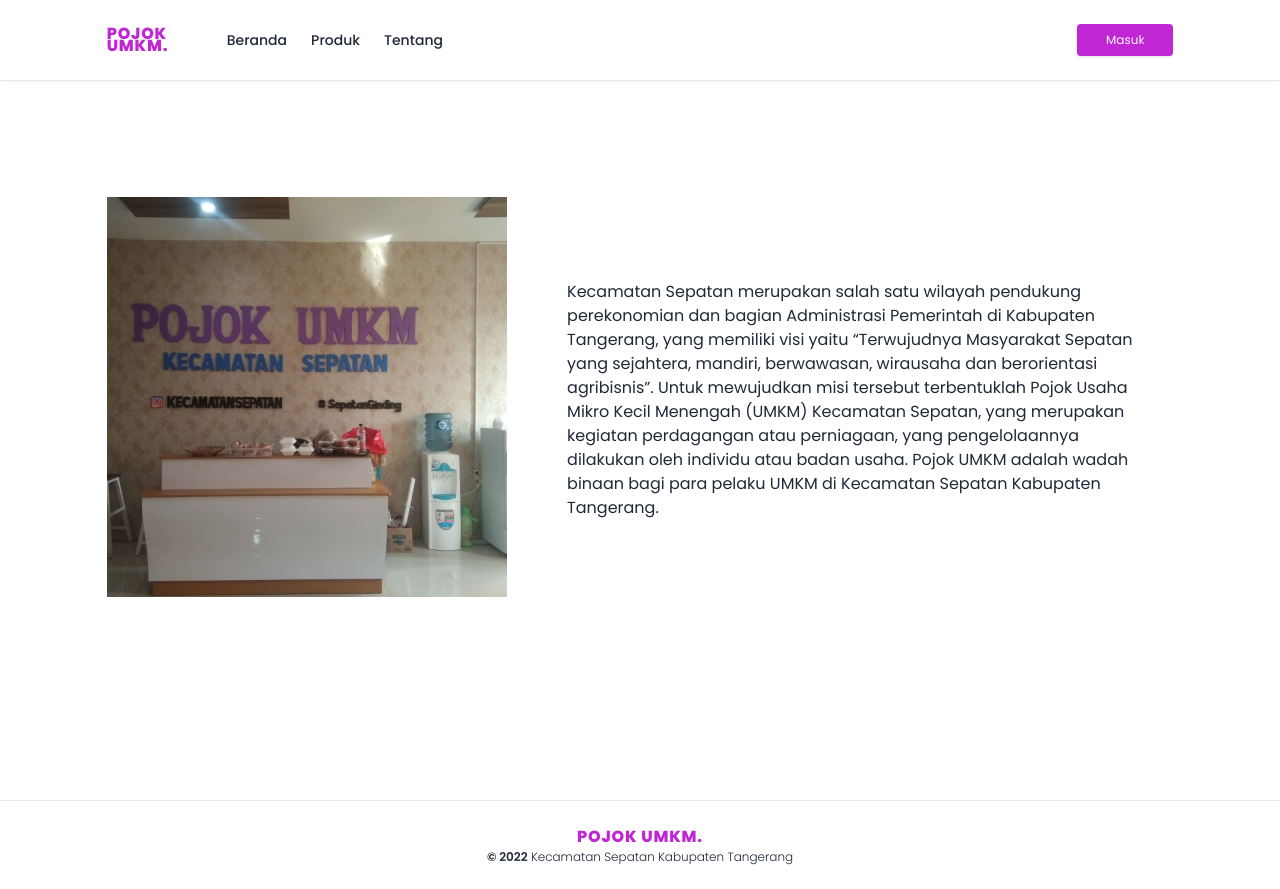
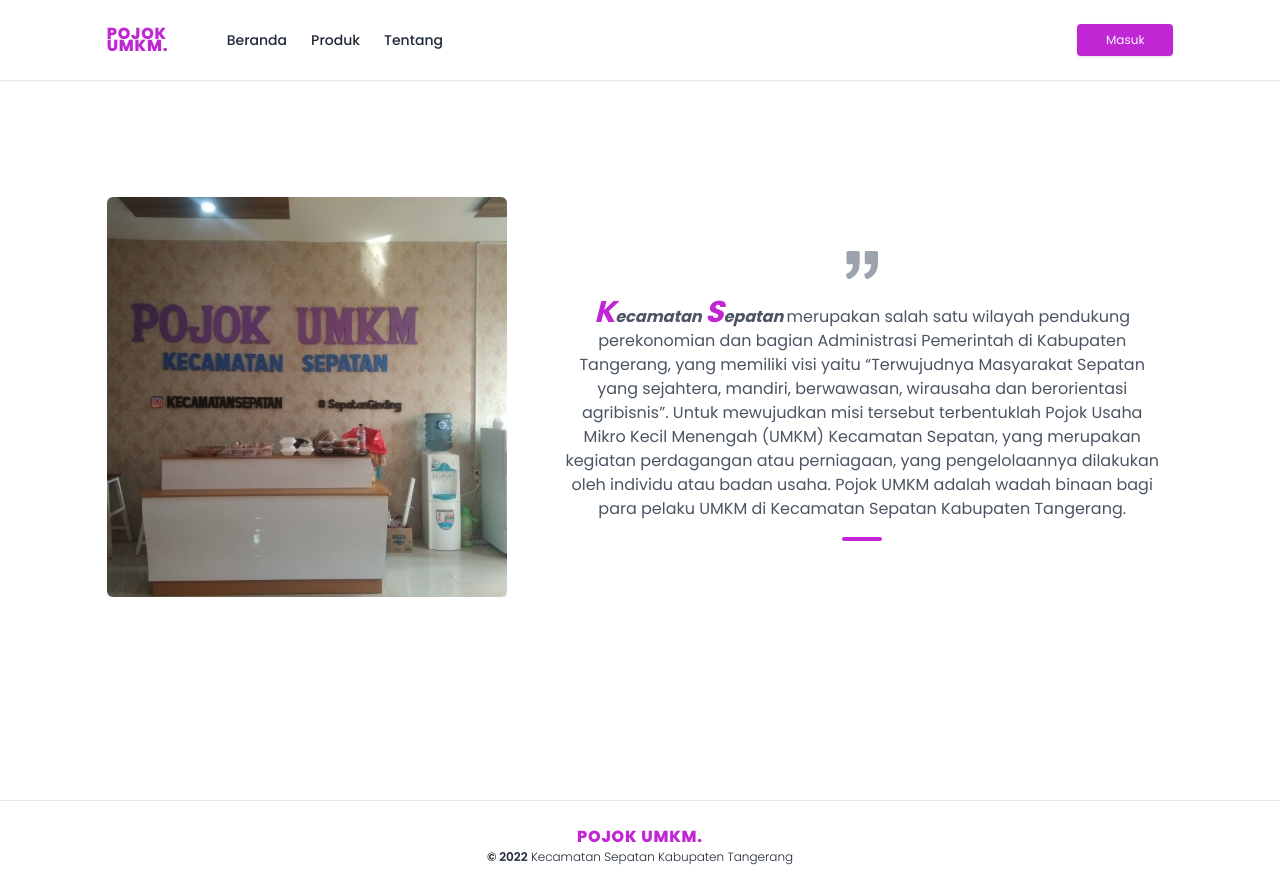
Before and after one commit to chancann/clientv2, a Next.js app: page /about in a window 1280 px wide. Built offline with nearby package versions, Linux system fonts and the light colour scheme.

Commit message:
'FINISHING'

```diff
--- a/pages/about.js
+++ b/pages/about.js
@@ -12,24 +12,69 @@ export default function about() {
               <Image
                 src={heroAbout}
                 alt="heroAbout"
-                className="w-full h-full object-cover"
+                className="object-cover object-center rounded-md shadow"
               />
             </figure>
 
-            <div className="2lg:w-7/12 md:p-4 text-gray-800">
-              <p>
-                Kecamatan Sepatan merupakan salah satu wilayah pendukung
-                perekonomian dan bagian Administrasi Pemerintah di Kabupaten
-                Tangerang, yang memiliki visi yaitu “Terwujudnya Masyarakat
-                Sepatan yang sejahtera, mandiri, berwawasan, wirausaha dan
-                berorientasi agribisnis”. Untuk mewujudkan misi tersebut
-                terbentuklah Pojok Usaha Mikro Kecil Menengah (UMKM) Kecamatan
-                Sepatan, yang merupakan kegiatan perdagangan atau perniagaan,
-                yang pengelolaannya dilakukan oleh individu atau badan usaha.
-                Pojok UMKM adalah wadah binaan bagi para pelaku UMKM di
-                Kecamatan Sepatan Kabupaten Tangerang.
+            <div className="2lg:w-7/12 p-3 text-gray-600 text-center">
+              <svg
+                xmlns="http://www.w3.org/2000/svg"
+                fill="currentColor"
+                className="hidden md:inline-block w-8 h-8 text-gray-400 mt-2 mb-4"
+                viewBox="0 0 975.036 975.036"
+              >
+                <path d="M925.036 57.197h-304c-27.6 0-50 22.4-50 50v304c0 27.601 22.4 50 50 50h145.5c-1.9 79.601-20.4 143.3-55.4 191.2-27.6 37.8-69.399 69.1-125.3 93.8-25.7 11.3-36.8 41.7-24.8 67.101l36 76c11.6 24.399 40.3 35.1 65.1 24.399 66.2-28.6 122.101-64.8 167.7-108.8 55.601-53.7 93.7-114.3 114.3-181.9 20.601-67.6 30.9-159.8 30.9-276.8v-239c0-27.599-22.401-50-50-50zM106.036 913.497c65.4-28.5 121-64.699 166.9-108.6 56.1-53.7 94.4-114.1 115-181.2 20.6-67.1 30.899-159.6 30.899-277.5v-239c0-27.6-22.399-50-50-50h-304c-27.6 0-50 22.4-50 50v304c0 27.601 22.4 50 50 50h145.5c-1.9 79.601-20.4 143.3-55.4 191.2-27.6 37.8-69.4 69.1-125.3 93.8-25.7 11.3-36.8 41.7-24.8 67.101l35.9 75.8c11.601 24.399 40.501 35.2 65.301 24.399z"></path>
+              </svg>
+              <p className="first-letter:text-[30px] first-letter:leading-none first-letter:text-fuchsia-600 first-letter:font-bold text-justify md:text-center">
+                <span className="italic font-bold">
+                  Kecamatan{" "}
+                  <span className="text-[30px] leading-none text-fuchsia-600 font-bold">
+                    S
+                  </span>
+                  epatan{" "}
+                </span>{" "}
+                merupakan salah satu wilayah pendukung perekonomian dan bagian
+                Administrasi Pemerintah di Kabupaten Tangerang, yang memiliki
+                visi yaitu “Terwujudnya Masyarakat Sepatan yang sejahtera,
+                mandiri, berwawasan, wirausaha dan berorientasi agribisnis”.
+                Untuk mewujudkan misi tersebut terbentuklah Pojok Usaha Mikro
+                Kecil Menengah (UMKM) Kecamatan Sepatan, yang merupakan kegiatan
+                perdagangan atau perniagaan, yang pengelolaannya dilakukan oleh
+                individu atau badan usaha. Pojok UMKM adalah wadah binaan bagi
+                para pelaku UMKM di Kecamatan Sepatan Kabupaten Tangerang.
               </p>
+              <span className="inline-block h-1 w-10 rounded bg-fuchsia-600 mt-4 mb-3"></span>
             </div>
+            {/* <section className="text-gray-600">
+              <div className="container mx-auto">
+                <div className="mx-auto text-center">
+                  <svg
+                    xmlns="http://www.w3.org/2000/svg"
+                    fill="currentColor"
+                    className="hidden md:inline-block w-8 h-8 text-gray-400 mt-2 mb-4"
+                    viewBox="0 0 975.036 975.036"
+                  >
+                    <path d="M925.036 57.197h-304c-27.6 0-50 22.4-50 50v304c0 27.601 22.4 50 50 50h145.5c-1.9 79.601-20.4 143.3-55.4 191.2-27.6 37.8-69.399 69.1-125.3 93.8-25.7 11.3-36.8 41.7-24.8 67.101l36 76c11.6 24.399 40.3 35.1 65.1 24.399 66.2-28.6 122.101-64.8 167.7-108.8 55.601-53.7 93.7-114.3 114.3-181.9 20.601-67.6 30.9-159.8 30.9-276.8v-239c0-27.599-22.401-50-50-50zM106.036 913.497c65.4-28.5 121-64.699 166.9-108.6 56.1-53.7 94.4-114.1 115-181.2 20.6-67.1 30.899-159.6 30.899-277.5v-239c0-27.6-22.399-50-50-50h-304c-27.6 0-50 22.4-50 50v304c0 27.601 22.4 50 50 50h145.5c-1.9 79.601-20.4 143.3-55.4 191.2-27.6 37.8-69.4 69.1-125.3 93.8-25.7 11.3-36.8 41.7-24.8 67.101l35.9 75.8c11.601 24.399 40.501 35.2 65.301 24.399z"></path>
+                  </svg>
+                  <p className="leading-relaxed text-sm p-2 text-left">
+                    Kecamatan Sepatan merupakan salah satu wilayah pendukung
+                    perekonomian dan bagian Administrasi Pemerintah di Kabupaten
+                    Tangerang, yang memiliki visi yaitu “Terwujudnya Masyarakat
+                    Sepatan yang sejahtera, mandiri, berwawasan, wirausaha dan
+                    berorientasi agribisnis”. Untuk mewujudkan misi tersebut
+                    terbentuklah Pojok Usaha Mikro Kecil Menengah (UMKM)
+                    Kecamatan Sepatan, yang merupakan kegiatan perdagangan atau
+                    perniagaan, yang pengelolaannya dilakukan oleh individu atau
+                    badan usaha. Pojok UMKM adalah wadah binaan bagi para pelaku
+                    UMKM di Kecamatan Sepatan Kabupaten Tangerang.
+                  </p>
+                  <h2 className="font-extrabold tracking-wider text-fuchsia-600">
+                    POJOK UMKM
+                  </h2>
+                  <p className="text-gray-500 text-xs">Kecamatan Sepatan Kabupaten Tangerang</p>
+                </div>
+              </div>
+            </section> */}
           </div>
         </section>
       </MainLayout>
--- a/pages/product/[id].js
+++ b/pages/product/[id].js
@@ -127,7 +127,7 @@ export default function detail() {
               <div className="relative w-full mb-2">
                 {isAuthor && (
                   <Link href={`/user/${author._id}/update/${router.query.id}`}>
-                    <button className="w-[100px] absolute right-[105px] h-8 text-xs rounded text-blue-500 bg-blue-50/30 hover:bg-blue-50/80">
+                    <button className="w-[90px] absolute font-medium bottom-[38px] right-[95px] h-8 text-xs rounded text-blue-500 bg-blue-50/30 hover:bg-blue-50/80">
                       Ubah
                     </button>
                   </Link>
@@ -135,12 +135,11 @@ export default function detail() {
                 {isAuthor && (
                   <button
                     onClick={deleteProduct}
-                    className="w-[100px] absolute right-0 h-8 text-xs rounded text-rose-500 bg-rose-50/30 hover:bg-rose-50/80"
+                    className="w-[90px] absolute font-medium bottom-[38px] right-0 h-8 text-xs rounded text-red-500 bg-red-50/30 hover:bg-red-50/80"
                   >
                     Hapus
                   </button>
                 )}
-              </div>
                 <button className="w-52 h-8 text-xs rounded text-slate-50 bg-fuchsia-600 hover:bg-fuchsia-500 shadow hover:shadow-fuchsia-500/50">
                   <a
                     target="_blank"
@@ -151,6 +150,7 @@ export default function detail() {
                 </button>
               </div>
             </div>
+          </div>
         </section>
       </MainLayout>
     </>
--- a/pages/user/[id]/index.js
+++ b/pages/user/[id]/index.js
@@ -333,13 +333,13 @@ export default function profile() {
 
                 <div className="flex items-center justify-center mt-4 gap-x-2">
                   <Link href={`/user/${router.query.id}/add-product`}>
-                    <button className="w-[110px] right-[105px] h-8 text-xs rounded text-emerald-500 bg-emerald-50/30 hover:bg-emerald-50/80">
+                    <button className="w-[110px] right-[105px] h-8 font-medium text-xs rounded text-emerald-500 bg-emerald-50/30 hover:bg-emerald-50/80">
                       Tambah Produk
                     </button>
                   </Link>
                   <button
                     onClick={updateUser}
-                    className="w-[110px] right-[105px] h-8 text-xs rounded text-blue-500 bg-blue-50/30 hover:bg-blue-50/80"
+                    className="w-[110px] right-[105px] h-8 font-medium text-xs rounded text-blue-500 bg-blue-50/30 hover:bg-blue-50/80"
                   >
                     Simpan Profil
                   </button>
```
Lines whose indentation alone changed are shown as unchanged.
